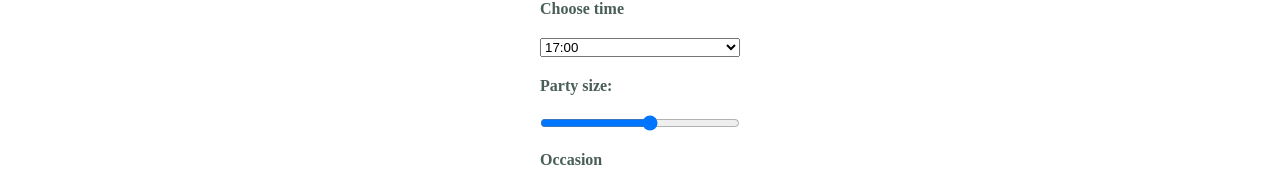
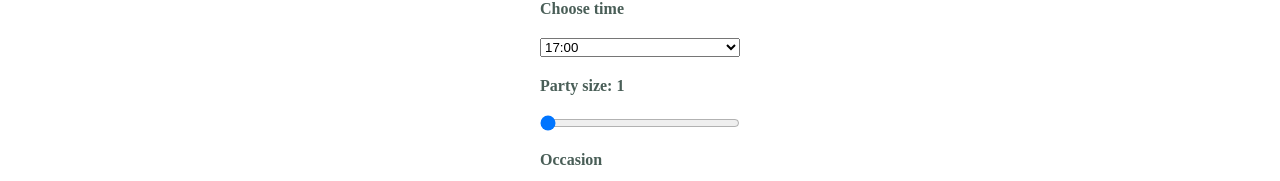
Before and after one commit to Justin-Whistle/little-lemon-project, a React (Create React App) app: page /Reservations in a window 1280 px wide. Shown: the part 258-439 px from the top of the page. Built offline with nearby package versions, Linux system fonts and the light colour scheme.

Commit message:
still trying to figure out the reducer

```diff
--- a/src/BookingForm.js
+++ b/src/BookingForm.js
@@ -1,22 +1,39 @@
 import React from 'react'
 import { useState } from 'react';
 
-export default function BookingForm() {
-    const [reservation, setReservation]=useState([
-        {
-            name:"",
-            date:"",
-            time:"",
-            guests:"",
-            occasion:""
-        }
-    ])
-    // const [availableTimes, setAvailableTimes]=useState('')
+export default function BookingForm(props) {
+    const [name, setName] = useState("");
+    const [date, setDate] = useState("");
+    const [time, setTime] = useState();
+    const [guests, setGuests] = useState("1");
+    const [occasion, setOccasion] = useState("Lunch");
+
+    const [finalTime, setFinalTime] = useState(
+        props.availableTimes.map(times => (
+        <option key={times}>{times}</option>
+      )));
+
+    // function handleDateChange(e) {
+    //     setDate(e.target.value);
+
+    //     var stringify = e.target.value;
+    //     const date = new Date(stringify);
+
+    //     props.updateTimes(date);
+
+    //     setFinalTime(props.availableTimes.map(times => (
+    //     <option key={times}>{times}</option>
+    //     )));
+    // }
 
     const handleSubmit = (e) => {
         e.preventDefault();
-        setReservation('')
-        console.log({reservation})
+        setName("");
+        setDate("");
+        setTime("");
+        setGuests("1");
+        setOccasion("");
+        console.log({ name, date, time, guests, occasion })
     }
 
     return (
@@ -27,34 +44,29 @@ export default function BookingForm() {
                     type=""
                     required
                     id="name"
-                    value={reservation.name}
-                    onChange={e => setReservation({...reservation, name: e.target.value})}>
+                    value={name}
+                    onChange={e => setName(e.target.value)}>
                 </input>
                 <label htmlFor="date">Choose date</label>
                 <input
                     type="date"
                     id="date"
-                    value={reservation.date}
-                    onChange={e => setReservation({...reservation, date: e.target.value})}>
+                    value={date}
+                    onChange={ e => setDate(e.target.value)}>
                 </input>
                 <label htmlFor="time">Choose time</label>
-                <select id="time" onChange={e => setReservation({...reservation, time: e.target.value})}>
-                    <option value="17:00">17:00</option>
-                    <option value="18:00">18:00</option>
-                    <option value="19:00">19:00</option>
-                    <option value="20:00">20:00</option>
-                    <option value="21:00">21:00</option>
-                    <option value="22:00">22:00</option>
+                <select id="time" value={time} onChange={e => setTime(e.target.value)}>
+                    {finalTime}
                 </select>
-                <label htmlFor="guests">Party size: {reservation.guests}</label>
+                <label htmlFor="guests">Party size: {guests}</label>
                 <input
                     type="range"
-                    value={reservation.guests}
+                    value={guests}
                     placeholder="1" min="1" max="10" id="guests"
-                    onChange={e => setReservation({...reservation, guests: e.target.value})}>
+                    onChange={e => setGuests(e.target.value)}>
                 </input>
                 <label htmlFor="occasion">Occasion</label>
-                <select id="occasion" onChange={e => setReservation({...reservation, occasion: e.target.value})}>
+                <select id="occasion" value={occasion} onChange={e => setOccasion(e.target.value)}>
                     <option value="Lunch">Lunch</option>
                     <option value="Dinner">Dinner</option>
                     <option value="Birthday">Birthday</option>
@@ -62,11 +74,7 @@ export default function BookingForm() {
                 </select>
                 <input className="reserve-button" type="submit" value="Make Your reservation"></input>
             </form>
+            {/* <p>{availableTimes}</p> */}
         </div>
     )
 }
-// const [name, setName] = useState("")
-// const [date, setDate] = useState("")
-// const [time, setTime] = useState()
-// const [guests, setGuests] = useState()
-// const [occasion, setOccasion] = useState("Lunch")
--- a/src/BookingPage.js
+++ b/src/BookingPage.js
@@ -1,10 +1,19 @@
-import React from 'react';
+// import React, { useReducer } from 'react';
 import BookingForm from './BookingForm';
+import { useReducer } from 'react';
 
 export default function BookingPage() {
+  var initializeTimes = ["17:00", "18:00", "19:00", "20:00", "21:00"];
+
+  const [availableTimes, dispatch] = useReducer(updateTimes, initializeTimes);
+
+  function updateTimes(date) {
+    // return {availableTimes}
+  }
+
   return (
     <div>
-        <BookingForm />
+        <BookingForm availableTimes={availableTimes} updateTimes={dispatch} />
     </div>
   )
 }
```
